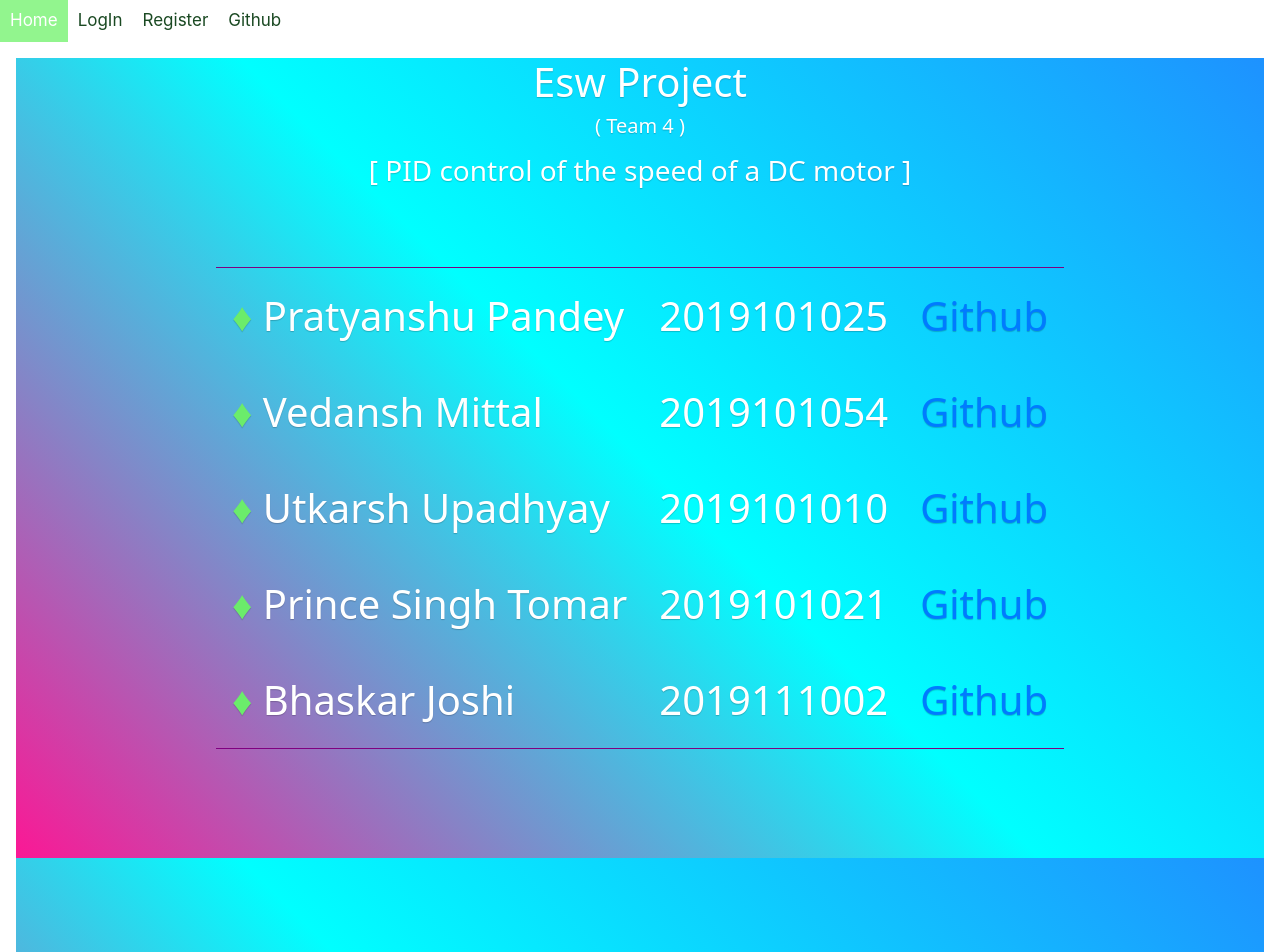
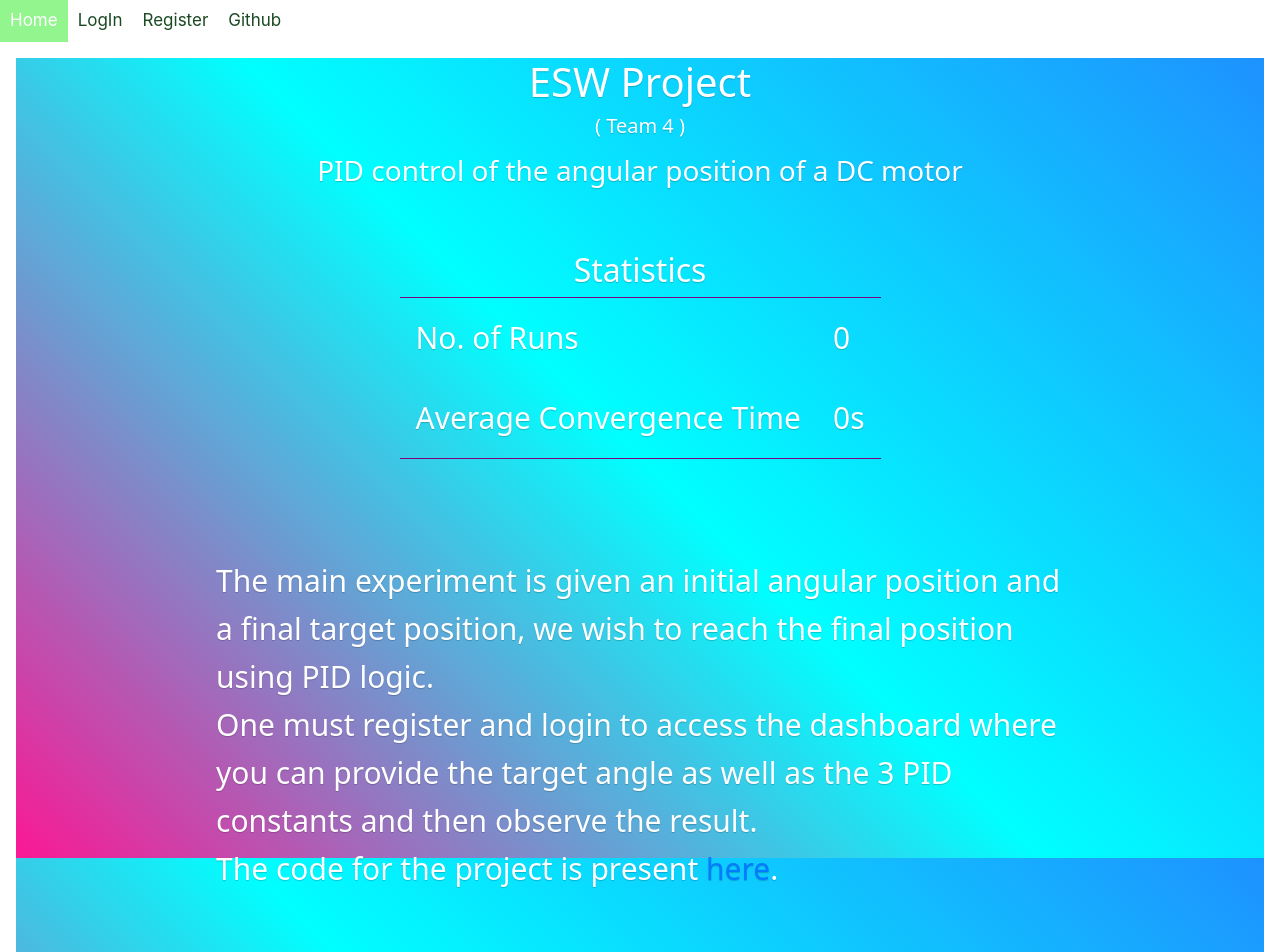
Before and after one commit to VedanshM/esw_dashboard, a React (Create React App) app in the folder client/: page / in a window 1280 px wide. Shown: the top 952 px of the page. Built offline with nearby package versions, Linux system fonts and the light colour scheme; no server answers.

Commit message:
frontend stats update

```diff
--- a/client/src/pages/About.js
+++ b/client/src/pages/About.js
@@ -1,9 +1,39 @@
 import React, { Component } from 'react';
+import axios from 'axios';
 
 import UserContext from "../contexts/User/UserContext";
 import styles from './about.module.css'
 
 class About extends Component {
+    constructor(props) {
+        super(props)
+        this.state = {
+            "stats": {
+                "average": 0,
+                "count": 0
+            }
+        }
+    }
+
+    componentDidMount() {
+        this.interval = setInterval(() => {
+            axios.get('/stat/getStats')
+                .then(response => {
+                    // alert(response)
+                    let data = response.data
+                    this.setState({
+                        "stats": {
+                            "average": data.average,
+                            "count": data.count
+                        }
+                    })
+                })
+        }, 1000);
+    }
+
+    componentWillUnmount() {
+        clearInterval(this.interval);
+    }
 
     render() {
         return (<>
@@ -21,16 +51,49 @@ class About extends Component {
                         </div>
                         <div className={styles.about_main_div}>
                             <div>
-                                <h1 className={styles.heading_1}>Esw Project</h1>
+                                <h1 className={styles.heading_1}>ESW Project</h1>
                             </div>
                             <div>
                                 <h5 className={styles.team_name}><p>( Team 4 )</p></h5>
                             </div>
                             <div>
-                                <h3 className={styles.team_name}><p>[ PID control of the speed of a DC motor ]</p></h3>
+                                <h3 className={styles.team_name}><p> PID control of the angular position of a DC motor </p></h3>
                             </div>
                             <br />
                             <div>
+                                <h2 style={{ textAlign: "center" }}> Statistics</h2>
+                                <table className={styles.table_name}>
+                                    <tbody>
+                                        <tr className={styles.tr}>
+                                            <td className={styles.td} > No. of Runs </td>
+                                            <td className={styles.td} > {this.state.stats.count} </td>
+                                        </tr>
+                                        <tr className={styles.tr}>
+                                            <td className={styles.td} > Average Convergence Time</td>
+                                            <td className={styles.td} > {this.state.stats.average / 1000}s </td>
+
+                                        </tr>
+                                    </tbody>
+                                </table>
+                            </div>
+                            <br />
+                            <div>
+                                <div style={{
+                                    "margin": 50,
+                                    "margin-left": 200,
+                                    "margin-right": 200,
+                                }}>
+
+                                    The main experiment is given an initial angular position and a final target position, we wish to reach the final position using PID logic.
+                                    <br />
+                                    One must register and login to access the dashboard where you can provide the target angle as well as the 3 PID constants and then observe the result.
+                                    <br />
+                                    The code for the project is present <a href="https://github.com/VedanshM/esw_dashboard">here</a>.
+                                </div>
+                            </div>
+                            <br />
+                            <div>
+                                <h3 style={{ textAlign: "center" }}> Contributors</h3>
                                 <table className={styles.table_name}>
                                     <tbody>
                                         <tr className={styles.tr}>
--- a/client/src/pages/about.module.css
+++ b/client/src/pages/about.module.css
@@ -3,7 +3,7 @@
   color: white;
   /* height: 100%;
   width: 100%; */
-  font: normal 40px/1.6 system-ui, sans-serif;
+  font: normal 30px/1.6 system-ui, sans-serif;
   text-shadow: 0 1px 1px hsl(0 0% 0% / 20%);
   margin: 1rem;
 }
```
